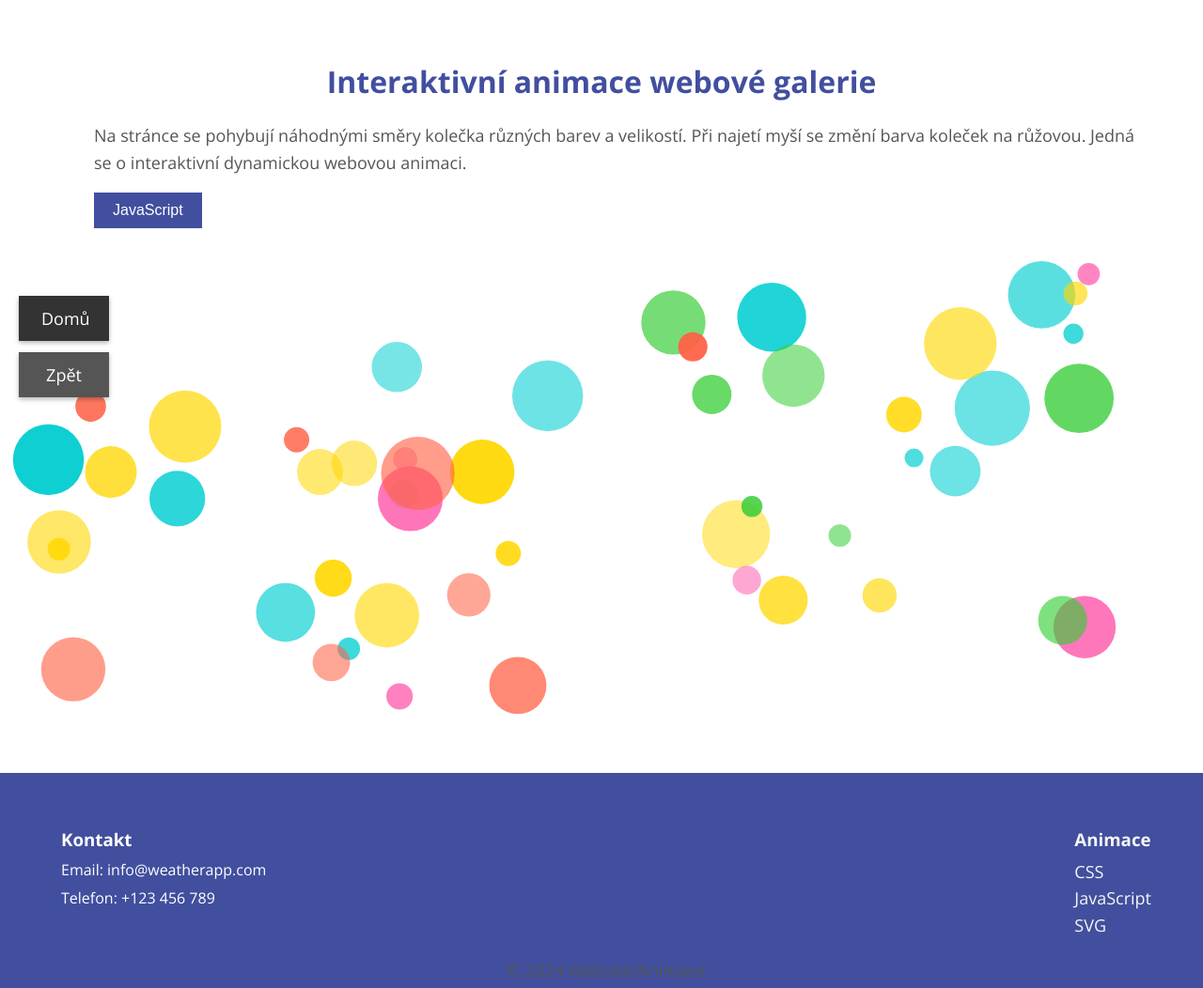
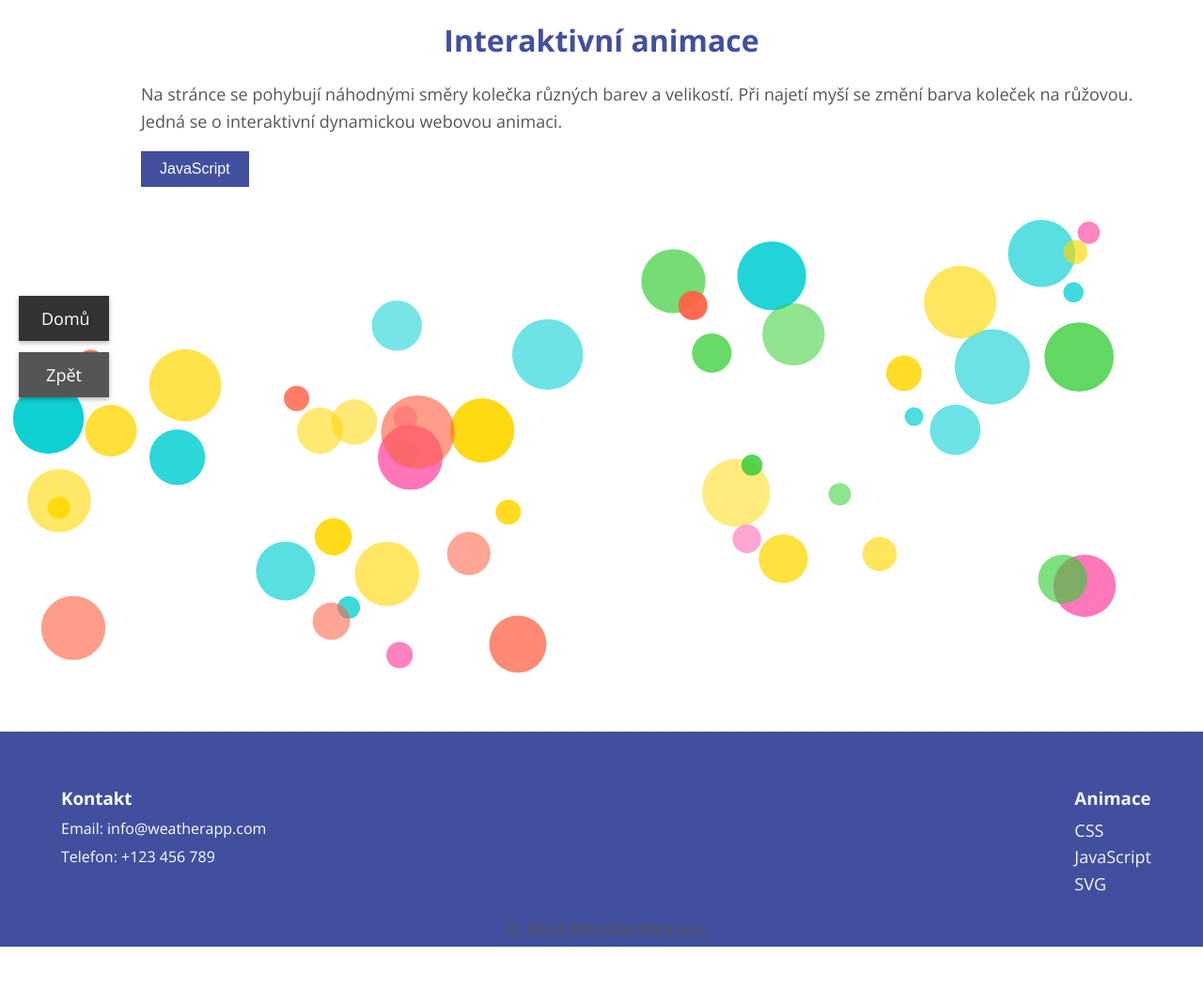
Before and after one commit to MoretonIsland/Animace, a PHP site: page /Animace31.php in a window 1280 px wide. Shown: the part 85-1137 px from the top of the page at 94% size. After the commit the page ends 1093 px from the top, so only its background shows below. Run offline with PHP 8.4, Linux system fonts and the light colour scheme.

Commit message:
Add files via upload

```diff
--- a/Animace31.php
+++ b/Animace31.php
@@ -3,9 +3,13 @@
 <head>
     <meta charset="UTF-8">
     <meta name="viewport" content="width=device-width, initial-scale=1.0">
-    <title>Animace 16</title>
+    <title>Animace 31</title>
+
+
     <link href="https://fonts.googleapis.com/css2?family=Open+Sans&display=swap" rel="stylesheet">
+
     <style>
+        /* Nastavení základního stylu pro stránku */
         body {
             margin: 0;
             font-family: 'Open Sans', sans-serif;
@@ -17,35 +21,41 @@
         }
 
         p {
-            margin-left: 100px;
-            margin-right: 50px;
-            font-size: 18px;
-            line-height: 1.6;
-            color: #555;
+            margin-left: 150px; /* Odsazení zleva */
+            margin-right: 50px; /* Odsazení zprava */
+            font-size: 18px; /* Velikost písma */
+            line-height: 1.6; /* Řádkování textu */
+            color: #555; /* Šedá barva textu */
         }
 
+        /* Kontejner pro tlačítko */
         .button-container {
-            margin-left: 100px;
+            margin-left: 150px;
             margin-top: 10px;
             margin-bottom: 20px;
         }
 
+        /* Styl tlačítka */
         .button-container a button {
-            padding: 10px 20px;
+            padding: 10px 20px; /* Velikost vnitřního odsazení tlačítka */
             font-size: 16px;
-            background-color: #414f9e; /* modrá */
+            background-color: #414f9e; /* barva pozadí */
             color: white;
-            border: none;
-            border-radius: 0; /* hranaté tlačítko */
-            cursor: pointer;
+            border: none; /* Odstranění okraje */
+            border-radius: 0; /* Hranaté tlačítko */
+            cursor: pointer; /* Změna kurzoru na ručičku při přejetí myší */
         }
 
-
+        /* Styl pro kreslící plátno */
         #canvas {
-            display: block;
-            width: 100%;
+            display: block; /* Změna prvku na blokový, tím zabere celou šířku svého rodičovského
+                kontejneru - odstraní výchozí mezery, které mají některé prvky. Výchozí
+                nastavení některých HTML prvků je display: inline - zobrazují se vedle sebe
+                a respektují mezeru mezi prvky. */
+            width: 100%; /* Plátno se roztáhne na celou šířku */
         }
 
+        /* Oddělovač mezi obsahem a footerem */
         .footer-divider {
             height: 20px;
             background-color: transparent;
@@ -54,10 +64,10 @@
     </style>
 </head>
 <body>
+    <!-- Vložení hlavičky stránky -->
     <?php include 'header.php'; ?>
-<br><br>
 
-<h1>Interaktivní animace webové galerie</h1>
+    <h1>Interaktivní animace</h1>
 
     <p>
         Na stránce se pohybují náhodnými směry kolečka různých barev a velikostí.
@@ -71,28 +81,33 @@
         </a>
     </div>
 
+    <!-- Plátno pro animaci -->
     <canvas id="canvas"></canvas>
 
     <script>
+        // Získání reference na prvek <canvas> a jeho 2D kontext pro kreslení
         const canvas = document.getElementById('canvas');
         const ctx = canvas.getContext('2d');
 
+        // Nastavení rozměrů plátna na velikost okna
         canvas.width = window.innerWidth;
         canvas.height = window.innerHeight - 300;
 
-    const bubbles = [];
+        const bubbles = []; // Pole obsahující všechny bubliny
 
+        // Třída Bubble reprezentující jednu bublinu
         class Bubble {
             constructor(x, y, radius, color, speedX, speedY) {
-            this.x = x;
-            this.y = y;
-            this.radius = radius;
-            this.color = color;
-            this.speedX = speedX;
-            this.speedY = speedY;
-            this.alpha = 0.5 + Math.random() * 0.5;
+                this.x = x; // X-ová souřadnice
+                this.y = y; // Y-ová souřadnice
+                this.radius = radius; // Velikost bubliny
+                this.color = color; // Barva bubliny
+                this.speedX = speedX; // Horizontální rychlost
+                this.speedY = speedY; // Vertikální rychlost
+                this.alpha = 0.5 + Math.random() * 0.5; // Průhlednost
             }
 
+            // Metoda pro vykreslení bubliny
             draw() {
                 ctx.beginPath();
                 ctx.arc(this.x, this.y, this.radius, 0, Math.PI * 2);
@@ -101,10 +116,12 @@
                 ctx.closePath();
             }
 
+            // Metoda pro aktualizaci pozice bubliny
             update() {
                 this.x += this.speedX;
                 this.y += this.speedY;
 
+                // Pokud bublina narazí na okraj plátna, změní směr
                 if (this.x + this.radius > canvas.width || this.x - this.radius < 0) {
                     this.speedX = -this.speedX;
                 }
@@ -115,12 +132,14 @@
 
                 this.draw();
 
+                // Náhodná změna velikosti bubliny v malém rozsahu
                 this.radius += Math.random() * 0.2 - 0.1;
                 if (this.radius < 10) this.radius = 10;
                 if (this.radius > 50) this.radius = 50;
             }
         }
 
+        // Funkce vracející náhodnou barvu
         function getRandomColor() {
             const colors = [
                 '255, 99, 71',
@@ -132,6 +151,7 @@
             return colors[Math.floor(Math.random() * colors.length)];
         }
 
+        // Inicializace bublin
         function init() {
             for (let i = 0; i < 50; i++) {
                 const radius = Math.random() * 30 + 10;
@@ -144,22 +164,20 @@
             }
         }
 
+        // Hlavní funkce animace
         function animate() {
             requestAnimationFrame(animate);
             ctx.clearRect(0, 0, canvas.width, canvas.height);
             bubbles.forEach(bubble => bubble.update());
         }
 
+        // Funkce pro změnu barvy bublin při přejetí myší
         function changeBubbleColorOnHover() {
             canvas.addEventListener('mousemove', () => {
-            bubbles.forEach(bubble => {
-                bubble.color = '241, 160, 200';
-            });
+                bubbles.forEach(bubble => bubble.color = '241, 160, 200'); // Růžová barva
             });
             canvas.addEventListener('mouseleave', () => {
-            bubbles.forEach(bubble => {
-                bubble.color = getRandomColor();
-            });
+                bubbles.forEach(bubble => bubble.color = getRandomColor()); // Návrat k původní barvě
             });
         }
 
@@ -172,5 +190,6 @@
 <?php include 'floating-menu-button.php'; ?>
 <?php include 'floating-back-button.php'; ?>
 <?php include 'footer.php'; ?>
+
 </body>
 </html>
```
Lines whose indentation alone changed are shown as unchanged.
